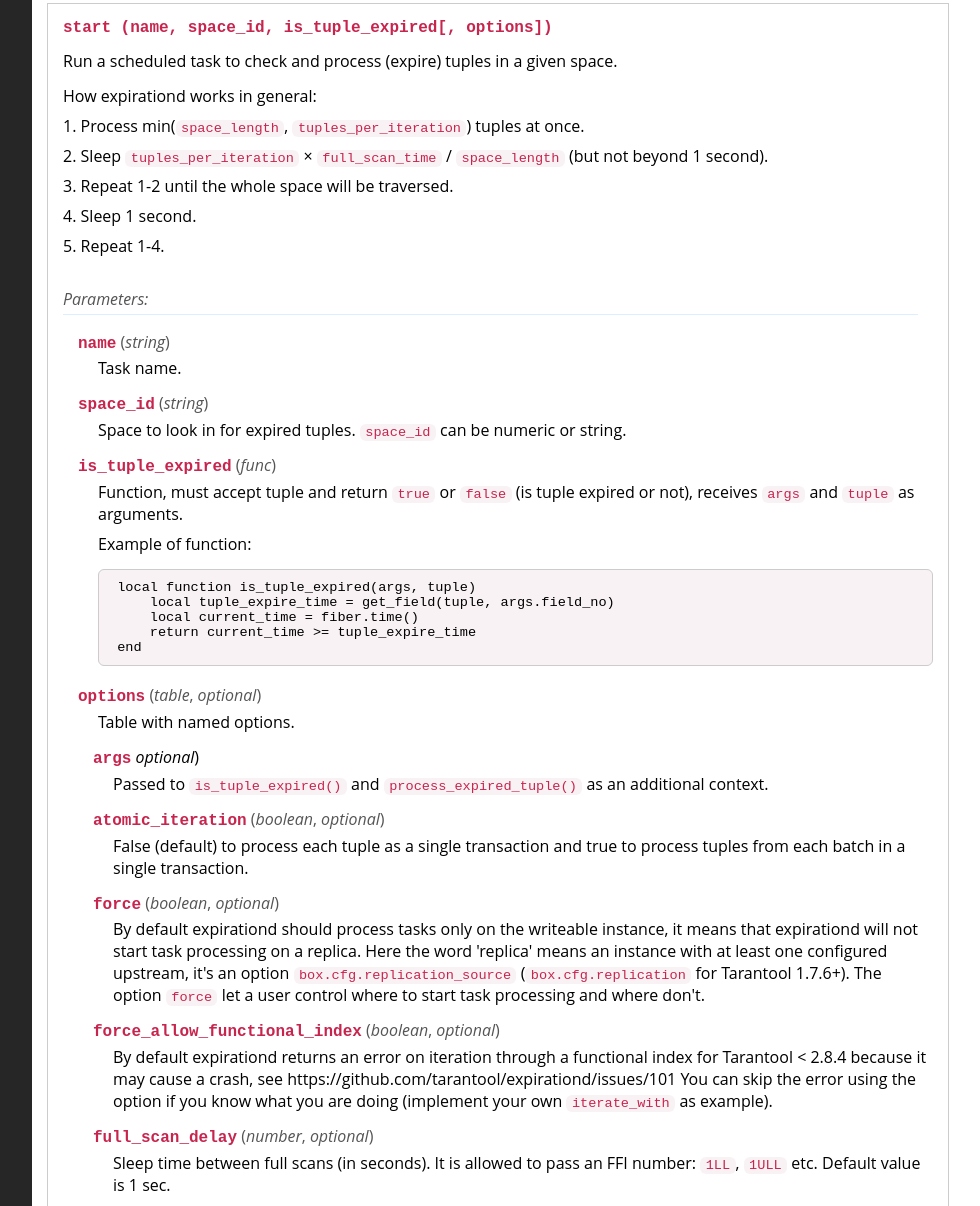
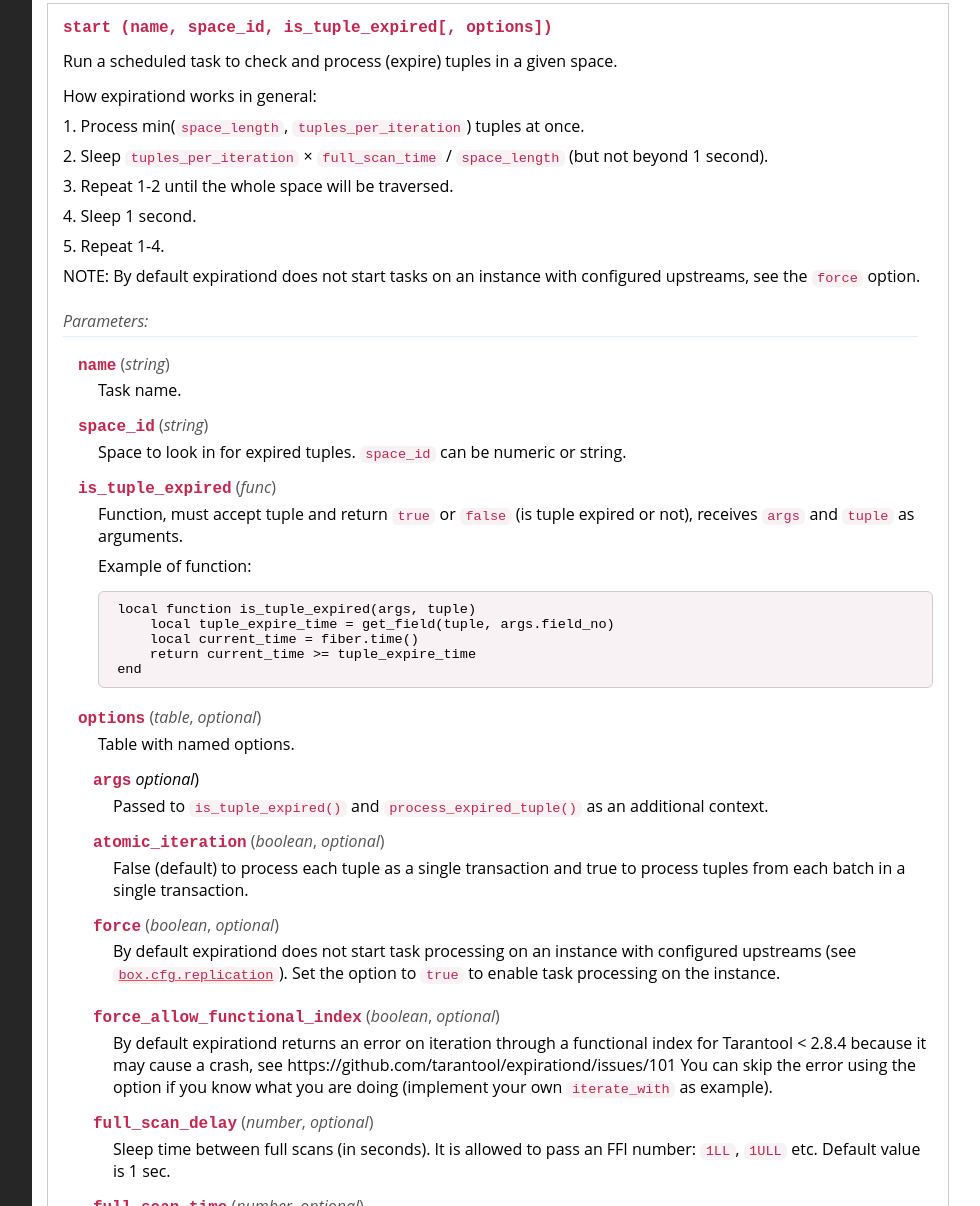
Before and after one commit to tarantool/expirationd, a plain HTML site: page index.html in a window 1280 px wide. Shown: the part 2913-4119 px from the top of the page, without its empty margins (256-1236 px from the left). Drawn offline with Linux system fonts and the light colour scheme.

Commit message:
Deploying to gh-pages from @ tarantool/expirationd@c3b86c8bea7b7f6ddbf5b079836c60f3ee3976c1 🚀

```diff
--- a/index.html
+++ b/index.html
@@ -313,8 +313,8 @@
 <p> 3. Repeat 1-2 until the whole space will be traversed.
 <p> 4. Sleep 1 second.
 <p> 5. Repeat 1-4.
-<p><table class="markdown_table">
-</table>
+<p> NOTE: By default expirationd does not start tasks on an instance with
+ configured upstreams, see the <code>force</code> option.
 </p>
 
 
@@ -409,12 +409,12 @@
         <br>
         <span class="parameter-description">
         <p>
-     By default expirationd should process tasks only on the writeable
-     instance, it means that expirationd will not start task processing on a
-     replica. Here the word 'replica' means an instance with at least one
-     configured upstream, it's an option <code>box.cfg.replication_source</code>
-     (<code>box.cfg.replication</code> for Tarantool 1.7.6+). The option <code>force</code> let a
-     user control where to start task processing and where don't.</p>
+     By default expirationd does not start task processing on an instance with
+     configured upstreams (see <a href="https://www.tarantool.io/en/doc/latest/reference/configuration/#cfg-replication-replication."><code>box.cfg.replication</code></a>). Set the option
+     to <code>true</code> to enable task processing on the instance.
+<p><table class="markdown_table">
+</table>
+</p>
         </span>
         </li>
         <li><span class="parameter">force_allow_functional_index</span>
```
